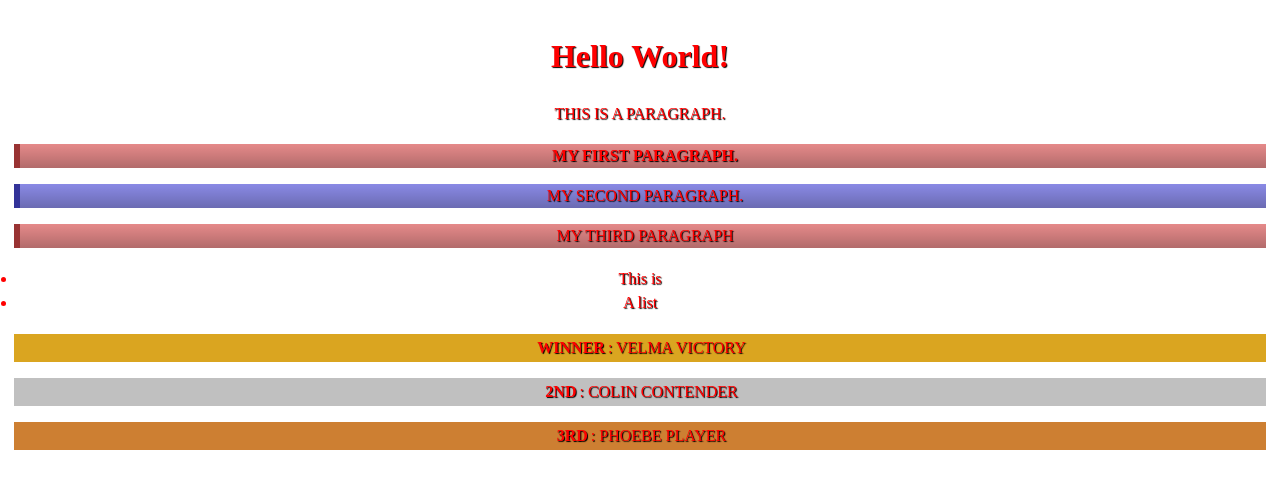
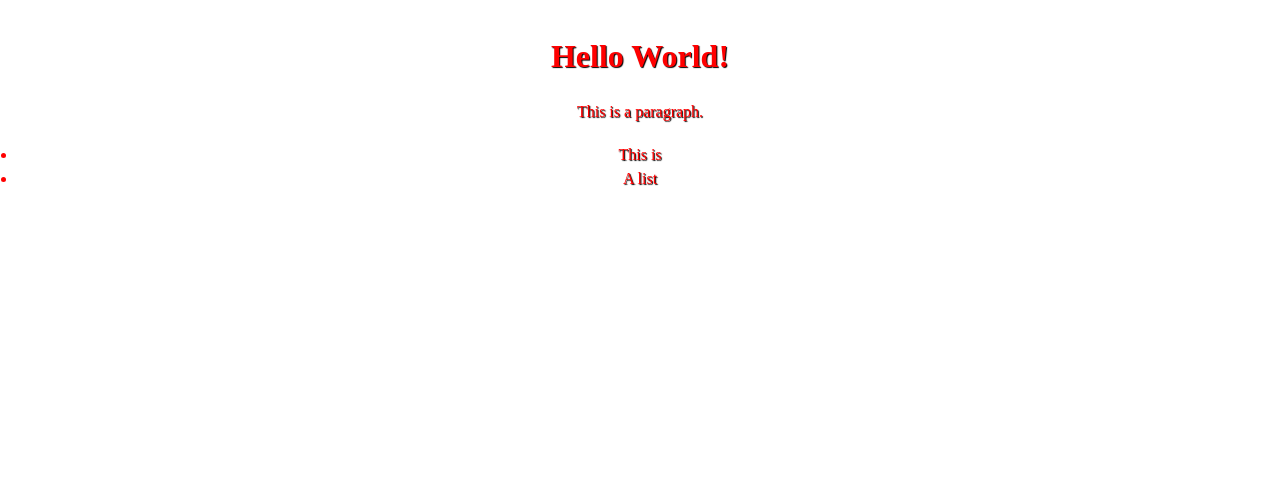
Before and after one commit to EddieHarmonJr/numerouno, a plain HTML site: page simple_selectors/simple_selectors.html in a window 1280 px wide. Drawn offline with Linux system fonts and the light colour scheme.

Commit message:
complete exercise 1

```diff
--- a/simple_selectors/simple_selectors.css
+++ b/simple_selectors/simple_selectors.css
@@ -4,38 +4,3 @@
     padding: 3px;
     text-align: center;
   }
-
-  .base-box {
-    background-image: linear-gradient(to bottom, rgba(0,0,0,0.1), rgba(0,0,0,0.3));
-    padding: 3px 3px 3px 7px;
-  }
-
-  .important {
-    font-weight: bold;
-  }
-
-  .editor-note {
-    background-color: #9999ff;
-    border-left: 6px solid #333399;
-  }
-
-  .warning {
-    background-color: #ff9999;
-    border-left: 6px solid #993333;
-  }
-  p {
-    text-transform: uppercase;
-    padding: 5px;
-  }
-
-   p#first{
-    background-color: goldenrod;
-  }
-
-   p#second{
-    background-color: silver;
-  }
-
-   p#third{
-    background-color: #CD7F32;
-  }
--- a/simple_selectors/simple_selectors.html
+++ b/simple_selectors/simple_selectors.html
@@ -10,19 +10,9 @@
 
         <p>This is a paragraph.</p>
 
-        <p class="base-box warning important">My first paragraph.</p>
-
-        <p class="base-box editor-note">My second paragraph.</p>
-
-        <p class="base-box warning">My third paragraph</p>
-
         <ul>
           <li>This is</li>
           <li>A list</li>
         </ul>
-
-        <p id="first"><strong>Winner</strong>: Velma Victory</p>
-        <p id="second"><strong>2nd</strong>: Colin Contender</p>
-        <p id="third"><strong>3rd</strong>: Phoebe Player</p>
 </body>
 </html>
```
